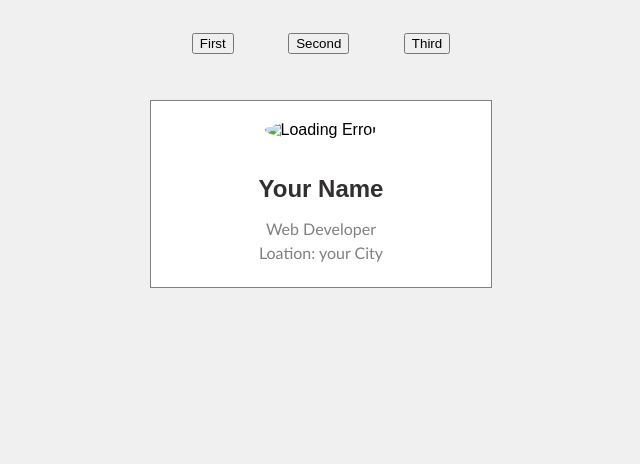
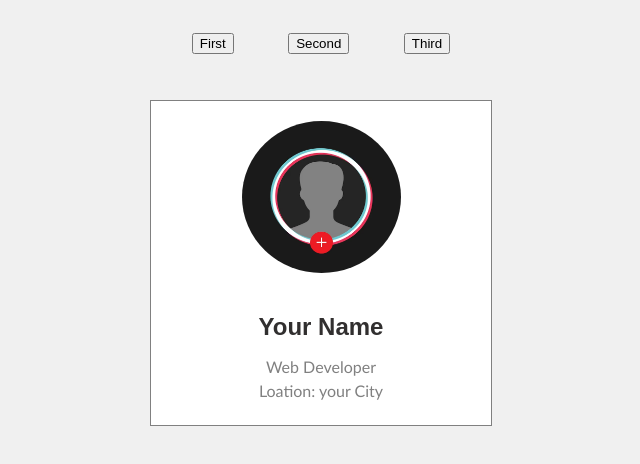
Before and after one commit to Famaa1/Profile-Card, a plain HTML site: page index.html in a window 1280 px wide. Shown: the whole page, without its empty margins (319-959 px from the left). Drawn offline with Linux system fonts and the light colour scheme; the site is published under a folder, as on GitHub Pages, so addresses that start at the root find nothing.

Commit message:
Update index.html

```diff
--- a/index.html
+++ b/index.html
@@ -52,7 +52,7 @@
         </div>
     </header>
     <div class="profilecard">
-        <img class="img" src="/glitch-social-media-user-profile-icon_97886-10045.jpg" alt="Loading Error">
+        <img class="img" src="glitch-social-media-user-profile-icon_97886-10045.jpg" alt="Loading Error">
         <h1 class="h1">Your Name</h1>
         <p class="p">Web Developer</p>
         <p class="p">Loation: your City</p>
```
